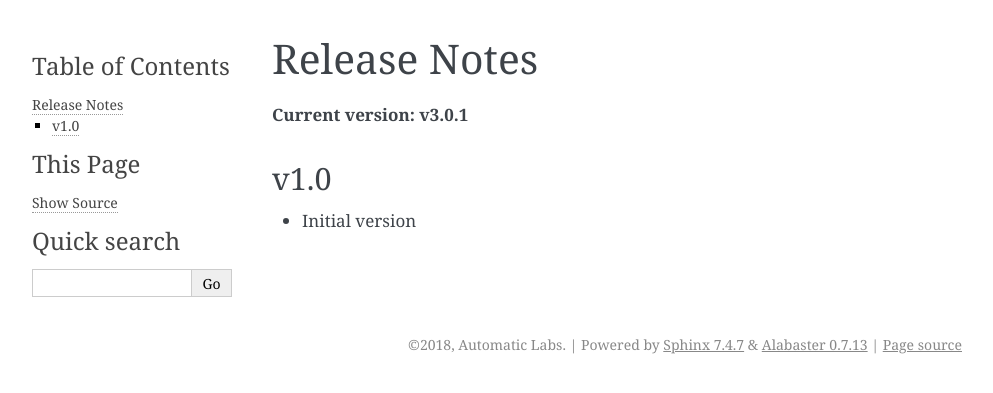
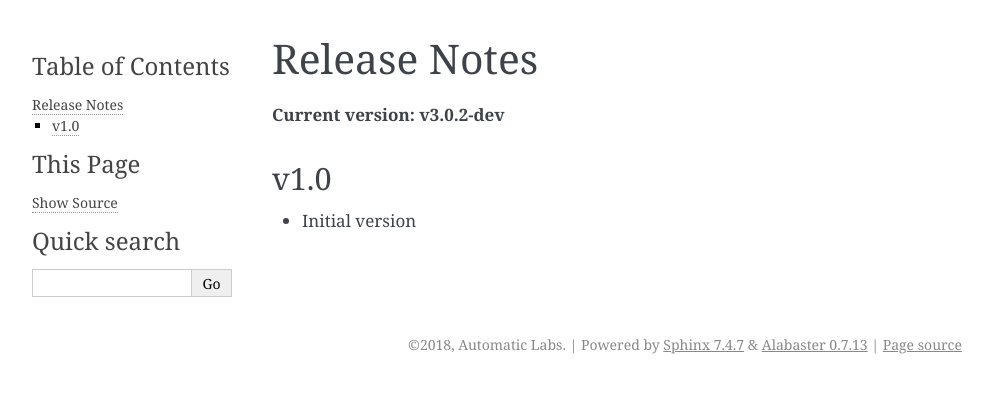
Before and after one commit to cloudchacho/hedwig-python, a Sphinx documentation site: the page built from docs/releases.rst, in a window 1280 px wide. Shown: the top 393 px of the page, without its empty margins (148-1141 px from the left). Built offline with Sphinx 7.4.7, drawn with Linux system fonts in a browser that asks for light colours.

Commit message:
Bump version: 3.0.1 → 3.0.2-dev

```diff
--- a/docs/conf.py
+++ b/docs/conf.py
@@ -32,7 +32,7 @@ author = 'Automatic Labs'
 # The short X.Y version
 version = '1.0'
 # The full version, including alpha/beta/rc tags
-release = '3.0.1'
+release = '3.0.2-dev'
 
 
 # -- General configuration ---------------------------------------------------
--- a/docs/releases.rst
+++ b/docs/releases.rst
@@ -1,7 +1,7 @@
 Release Notes
 =============
 
-**Current version: v3.0.1**
+**Current version: v3.0.2-dev**
 
 v1.0
 ~~~~
--- a/hedwig/__init__.py
+++ b/hedwig/__init__.py
@@ -7,4 +7,4 @@ hedwig
 
 
 # semantic versioning (http://semver.org/)
-VERSION = '3.0.1'
+VERSION = '3.0.2-dev'
```
Also changed, not shown: .bumpversion.cfg.
